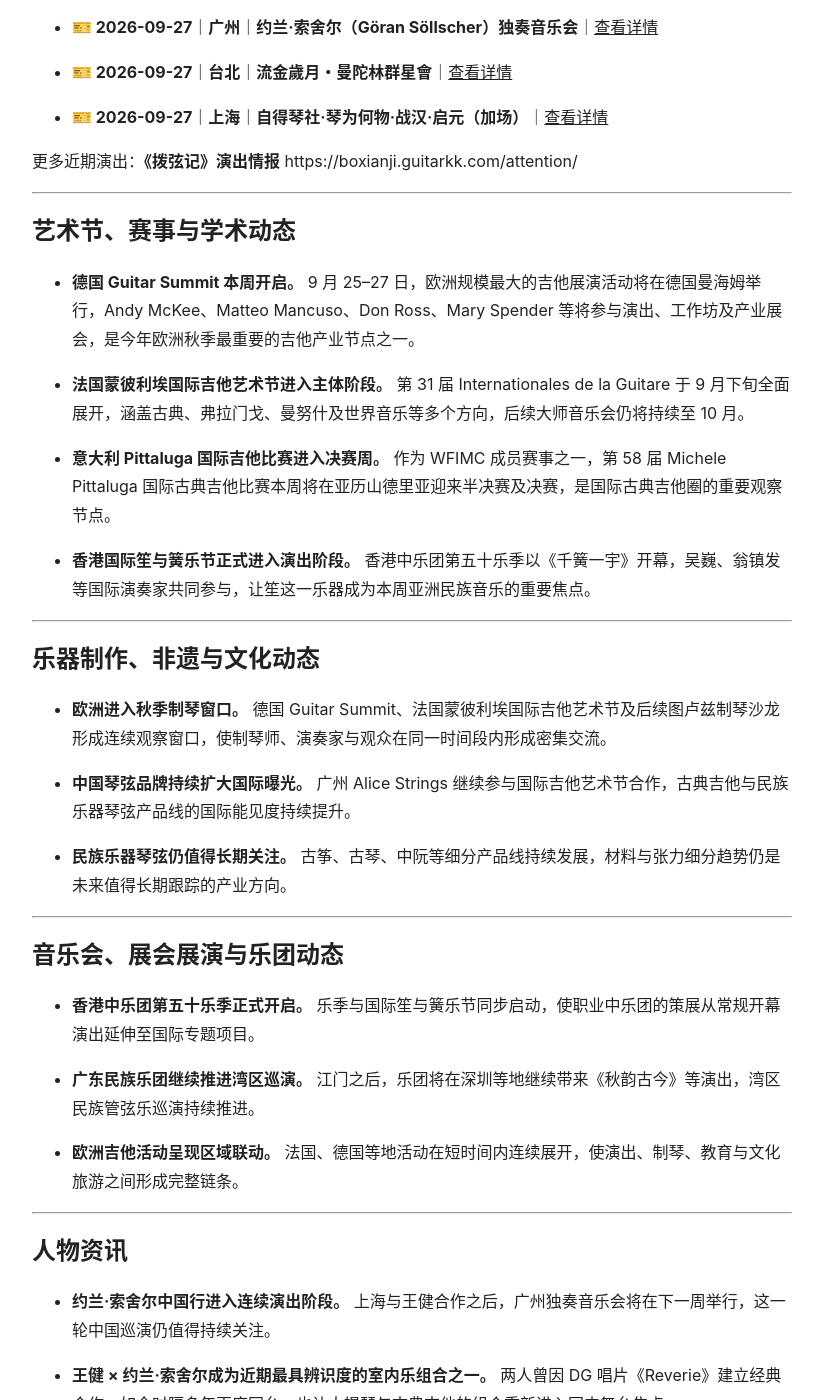
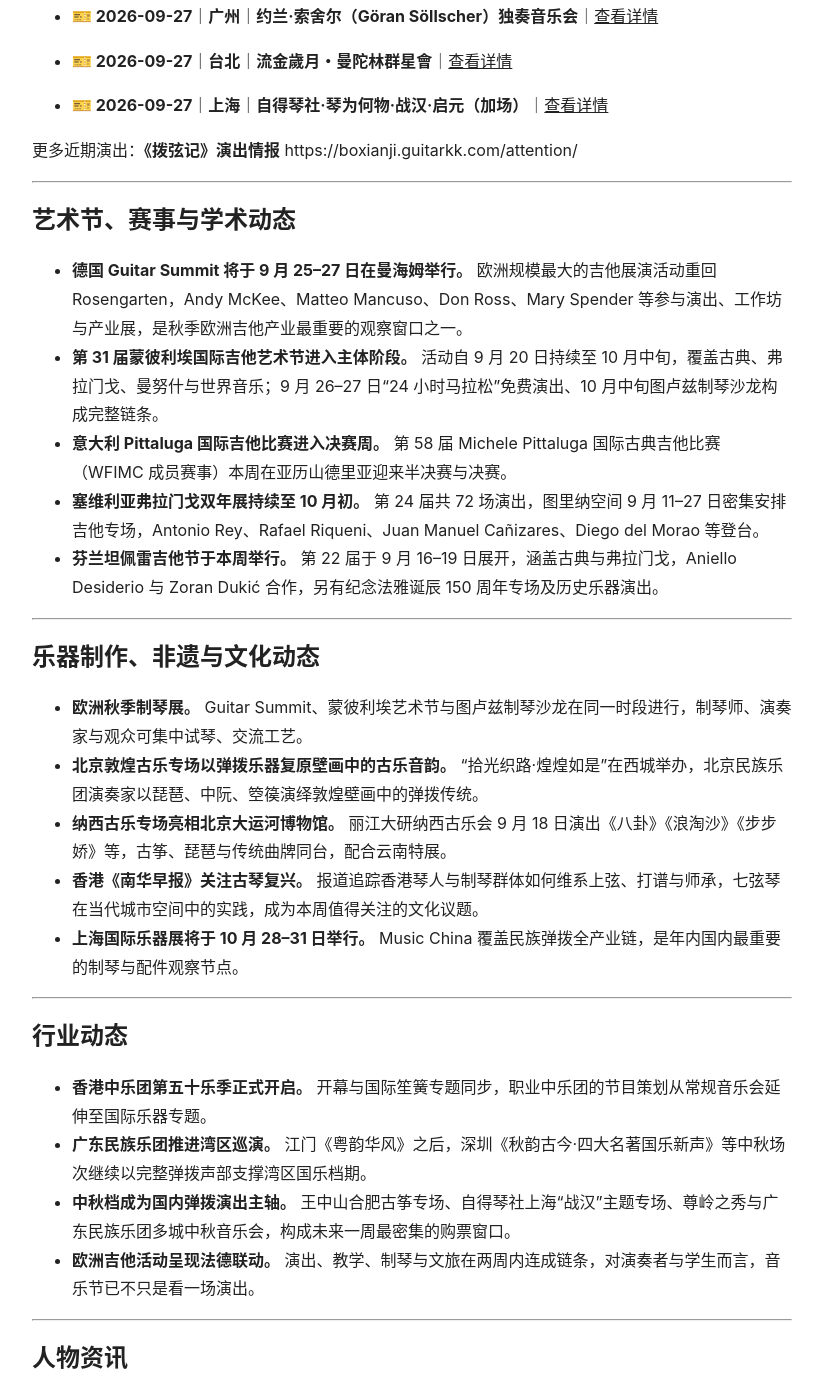
Before and after one commit to KeenKwok/boxianji, a Jekyll site: the page built from weekly/2026-09-19.md, in a window 1280 px wide and 1400 px high, scrolled down 1340 px. Shown: the whole window, without its empty margins (228-1051 px from the left). Built offline with Jekyll 4.4.1, drawn with Linux system fonts in a browser that asks for light colours; some of the changed text lies outside the part shown.

Commit message:
更新 2026-09-19.md

```diff
--- a/weekly/2026-09-19.md
+++ b/weekly/2026-09-19.md
@@ -3,17 +3,14 @@ layout: default
 title: 弹拨乐一周简报（2026.09.13—09.19）
 ---
 
-![封面](../images/weekly/cover.JPG)
+![](../images/weekly/cover.JPG)
 
 # 弹拨乐一周简报
-
-**（2026.09.13—09.19）**
+## （2026.09.13—09.19）
 
 ## 编辑导语
 
-本周的关键词，是**中秋档**。
-
-国内演出从广州、深圳、上海到合肥集中升温；香港中乐团以国际笙与簧乐节开启第五十乐季；法国蒙彼利埃国际吉他艺术节与德国 Guitar Summit 接力展开。未来一周，不论是走进剧场，还是关注国际吉他圈，本周都是值得提前安排的一周。
+> 本周关键词是中秋档。国内从广州、深圳、上海到合肥，民族弹拨乐与国乐专场集中升温；香港中乐团以国际笙与簧乐节拉开第五十乐季。欧洲方面，坦佩雷吉他节刚刚落幕，蒙彼利埃国际吉他艺术节与德国 Guitar Summit 即将接力。未来一周，既适合走进剧场，也值得关注国际吉他圈的产业节点。
 
 ---
 
@@ -34,54 +31,38 @@ https://boxianji.guitarkk.com/attention/
 
 ---
 
-## 艺术节、赛事与学术动态
+## **艺术节、赛事与学术动态**
 
-- **德国 Guitar Summit 本周开启。** 9 月 25–27 日，欧洲规模最大的吉他展演活动将在德国曼海姆举行，Andy McKee、Matteo Mancuso、Don Ross、Mary Spender 等将参与演出、工作坊及产业展会，是今年欧洲秋季最重要的吉他产业节点之一。
-
-- **法国蒙彼利埃国际吉他艺术节进入主体阶段。** 第 31 届 Internationales de la Guitare 于 9 月下旬全面展开，涵盖古典、弗拉门戈、曼努什及世界音乐等多个方向，后续大师音乐会仍将持续至 10 月。
-
-- **意大利 Pittaluga 国际吉他比赛进入决赛周。** 作为 WFIMC 成员赛事之一，第 58 届 Michele Pittaluga 国际古典吉他比赛本周将在亚历山德里亚迎来半决赛及决赛，是国际古典吉他圈的重要观察节点。
-
-- **香港国际笙与簧乐节正式进入演出阶段。** 香港中乐团第五十乐季以《千簧一宇》开幕，吴巍、翁镇发等国际演奏家共同参与，让笙这一乐器成为本周亚洲民族音乐的重要焦点。
+- **德国 Guitar Summit 将于 9 月 25–27 日在曼海姆举行。** 欧洲规模最大的吉他展演活动重回 Rosengarten，Andy McKee、Matteo Mancuso、Don Ross、Mary Spender 等参与演出、工作坊与产业展，是秋季欧洲吉他产业最重要的观察窗口之一。
+- **第 31 届蒙彼利埃国际吉他艺术节进入主体阶段。** 活动自 9 月 20 日持续至 10 月中旬，覆盖古典、弗拉门戈、曼努什与世界音乐；9 月 26–27 日“24 小时马拉松”免费演出、10 月中旬图卢兹制琴沙龙构成完整链条。
+- **意大利 Pittaluga 国际吉他比赛进入决赛周。** 第 58 届 Michele Pittaluga 国际古典吉他比赛（WFIMC 成员赛事）本周在亚历山德里亚迎来半决赛与决赛。
+- **塞维利亚弗拉门戈双年展持续至 10 月初。** 第 24 届共 72 场演出，图里纳空间 9 月 11–27 日密集安排吉他专场，Antonio Rey、Rafael Riqueni、Juan Manuel Cañizares、Diego del Morao 等登台。
+- **芬兰坦佩雷吉他节于本周举行。** 第 22 届于 9 月 16–19 日展开，涵盖古典与弗拉门戈，Aniello Desiderio 与 Zoran Dukić 合作，另有纪念法雅诞辰 150 周年专场及历史乐器演出。
 
 ---
 
-## 乐器制作、非遗与文化动态
+## **乐器制作、非遗与文化动态**
 
-- **欧洲进入秋季制琴窗口。** 德国 Guitar Summit、法国蒙彼利埃国际吉他艺术节及后续图卢兹制琴沙龙形成连续观察窗口，使制琴师、演奏家与观众在同一时间段内形成密集交流。
-
-- **中国琴弦品牌持续扩大国际曝光。** 广州 Alice Strings 继续参与国际吉他艺术节合作，古典吉他与民族乐器琴弦产品线的国际能见度持续提升。
-
-- **民族乐器琴弦仍值得长期关注。** 古筝、古琴、中阮等细分产品线持续发展，材料与张力细分趋势仍是未来值得长期跟踪的产业方向。
+- **欧洲秋季制琴展。** Guitar Summit、蒙彼利埃艺术节与图卢兹制琴沙龙在同一时段进行，制琴师、演奏家与观众可集中试琴、交流工艺。
+- **北京敦煌古乐专场以弹拨乐器复原壁画中的古乐音韵。** “拾光织路·煌煌如是”在西城举办，北京民族乐团演奏家以琵琶、中阮、箜篌演绎敦煌壁画中的弹拨传统。
+- **纳西古乐专场亮相北京大运河博物馆。** 丽江大研纳西古乐会 9 月 18 日演出《八卦》《浪淘沙》《步步娇》等，古筝、琵琶与传统曲牌同台，配合云南特展。
+- **香港《南华早报》关注古琴复兴。** 报道追踪香港琴人与制琴群体如何维系上弦、打谱与师承，七弦琴在当代城市空间中的实践，成为本周值得关注的文化议题。
+- **上海国际乐器展将于 10 月 28–31 日举行。** Music China 覆盖民族弹拨全产业链，是年内国内最重要的制琴与配件观察节点。
 
 ---
 
-## 音乐会、展会展演与乐团动态
+## **行业动态**
 
-- **香港中乐团第五十乐季正式开启。** 乐季与国际笙与簧乐节同步启动，使职业中乐团的策展从常规开幕演出延伸至国际专题项目。
-
-- **广东民族乐团继续推进湾区巡演。** 江门之后，乐团将在深圳等地继续带来《秋韵古今》等演出，湾区民族管弦乐巡演持续推进。
-
-- **欧洲吉他活动呈现区域联动。** 法国、德国等地活动在短时间内连续展开，使演出、制琴、教育与文化旅游之间形成完整链条。
+- **香港中乐团第五十乐季正式开启。** 开幕与国际笙簧专题同步，职业中乐团的节目策划从常规音乐会延伸至国际乐器专题。
+- **广东民族乐团推进湾区巡演。** 江门《粤韵华风》之后，深圳《秋韵古今·四大名著国乐新声》等中秋场次继续以完整弹拨声部支撑湾区国乐档期。
+- **中秋档成为国内弹拨演出主轴。** 王中山合肥古筝专场、自得琴社上海“战汉”主题专场、尊岭之秀与广东民族乐团多城中秋音乐会，构成未来一周最密集的购票窗口。
+- **欧洲吉他活动呈现法德联动。** 演出、教学、制琴与文旅在两周内连成链条，对演奏者与学生而言，音乐节已不只是看一场演出。
 
 ---
 
-## 人物资讯
+## **人物资讯**
 
-- **约兰·索舍尔中国行进入连续演出阶段。** 上海与王健合作之后，广州独奏音乐会将在下一周举行，这一轮中国巡演仍值得持续关注。
-
-- **王健 × 约兰·索舍尔成为近期最具辨识度的室内乐组合之一。** 两人曾因 DG 唱片《Reverie》建立经典合作，如今时隔多年再度同台，也让大提琴与古典吉他的组合重新进入国内舞台焦点。
-
-- **方锦龙广州专场即将登台。** 五弦琵琶演奏家方锦龙将在广州带来《乐无界》国风音乐会，继续延续其跨界音乐探索。
-
-- **王中山本周将在合肥举行古筝专场。** 作为中国古筝代表性演奏家之一，本场音乐会也是中秋档民族弹拨乐的重要演出节点。
-
----
-
-## 本周值得一听（Editor's Pick）
-
-<AsyncImage query="Göran Söllscher Reverie DG album cover" aspectRatio="16:9" maxHeight=420/>
-
-**《Reverie》——王健 × Göran Söllscher**
-
-推荐理由：随着两位音乐家即将在上海重聚，《Reverie》成为最值得重听的一张唱片。大提琴与古典吉他的音色既克制又亲密，也让人提前进入本轮中国巡演的音乐氛围。
+- **约兰·索舍尔中国行进入连续演出。** 9 月 24 日北京、26 日上海与王健合作大提琴—吉他二重奏，27 日广州独奏；两人凭借 DG 唱片《Reverie》建立的经典合作，再次成为国内室内乐焦点。
+- **王中山 9 月 26 日在合肥举行《望故乡》古筝专场。** 是中秋档最具辨识度的古筝名家专场之一。
+- **台北 9 月 27 日举办《流金歲月・曼陀林群星會》。** 曼陀林作为弹拨乐谱系中与东亚传统并置的重要品种，本场是本周港澳台地区值得记下的专场。
+- **吴曼妮深圳古典吉他独奏本周落幕。** 《六弦上的独白与复调》为中秋前湾区吉他舞台收束一笔；冯满天苏州阮咸音乐会同日在江南地区收官。
```
